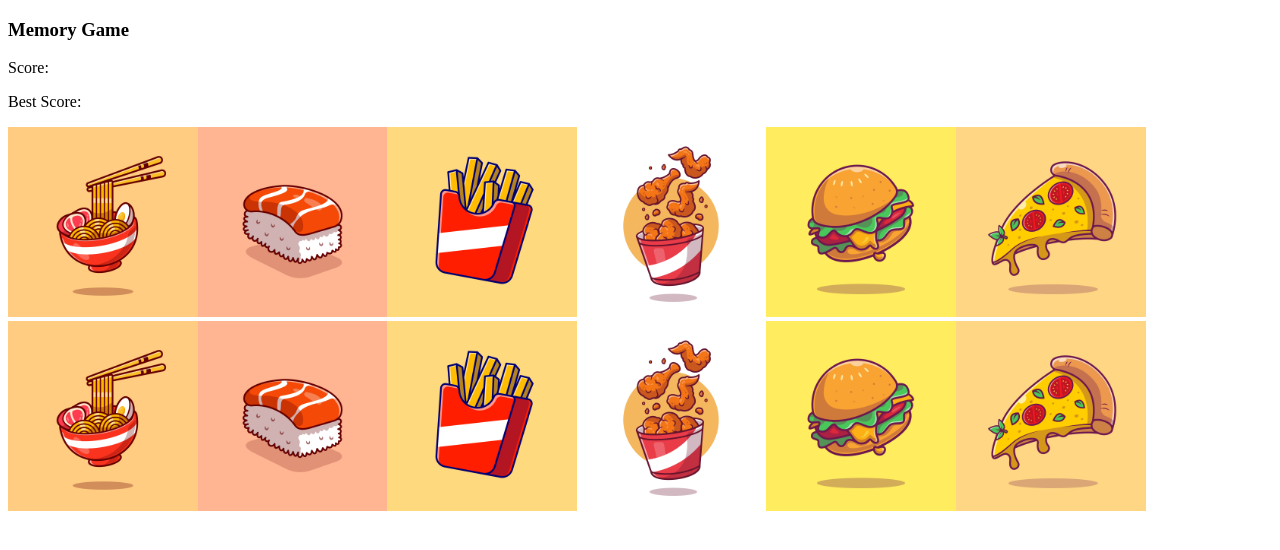
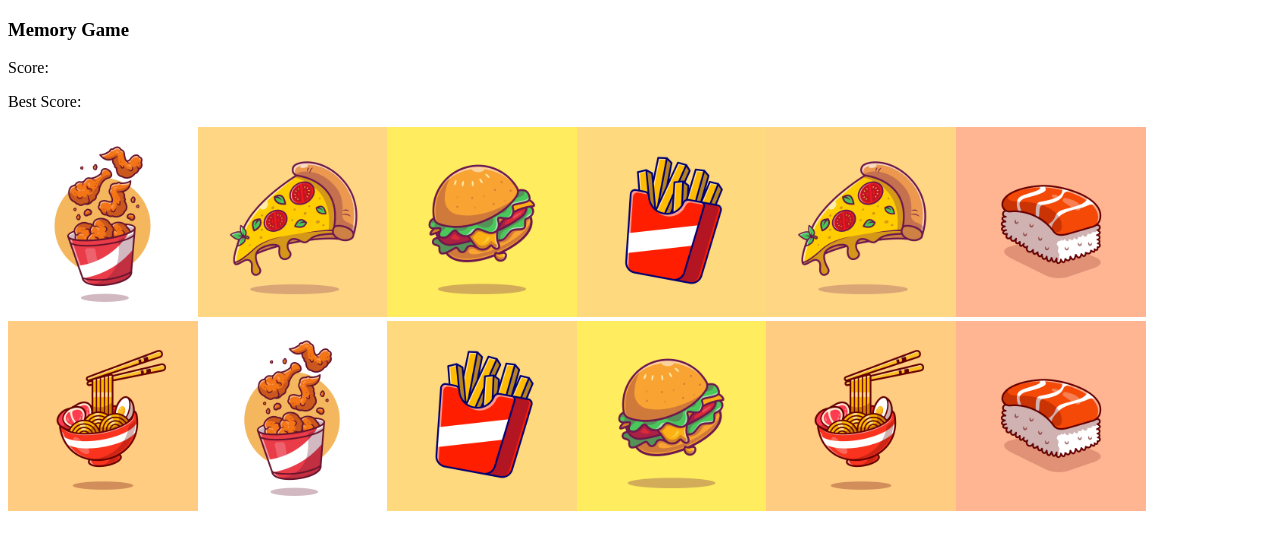
Before and after one commit to elnurad/memory-game, a React (Create React App) app: page / in a window 1280 px wide. Shown: the top 550 px of the page. Built offline with nearby package versions, Linux system fonts and the light colour scheme.

Commit message:
shuffler function and useEffect
q
:q
:quit

```diff
--- a/src/components/Card.jsx
+++ b/src/components/Card.jsx
@@ -2,7 +2,7 @@
 // eslint-disable-next-line no-unused-vars
 import React, { useState } from 'react';
 
-const Card = ({ image }) => (
-    <img src={image} alt="An image of food" />);
+const Card = ({ image, shuffleCards }) => (
+    <img onClick={shuffleCards} src={image} alt="An image of food" />);
 
 export default Card;
--- a/src/components/Shuffler.jsx
+++ b/src/components/Shuffler.jsx
@@ -10,12 +10,31 @@ const imageFour = require('../assets/04.jpg');
 const imageFive = require('../assets/05.jpg');
 const imageSix = require('../assets/06.jpg');
 
-const images = [{ image: imageOne },
-  { image: imageTwo },
-  { image: imageThree },
-  { image: imageFour },
-  { image: imageFive },
-  { image: imageSix },
+const images = [
+  {
+    image: imageOne,
+    name: 'ramen',
+  },
+  {
+    image: imageTwo,
+    name: 'sushi',
+  },
+  {
+    image: imageThree,
+    name: 'fries',
+  },
+  {
+    image: imageFour,
+    name: 'nuggets',
+  },
+  {
+    image: imageFive,
+    name: 'burger',
+  },
+  {
+    image: imageSix,
+    name: 'pizza',
+  },
 ];
 // const cardsToShuffle = [...cards, ...cards];
 
@@ -25,17 +44,28 @@ const images = [{ image: imageOne },
 
 function Shuffler() {
   const [cardGrid, setCardGrid] = useState([...images, ...images]);
+  // const [foodNames, setFoodNames] = useState([]);
+  // const [score, setScore] = useState(0);
 
-  const gridDisplay = cardGrid.map((card, index) => <Card key={index} image={card.image}/>);
+  const shuffleCards = () => {
+    console.log(cardGrid);
+    const gridCopy = [...cardGrid];
+    gridCopy.sort(() => 0.5 - Math.random());
+    setCardGrid(gridCopy);
+    console.log(gridCopy);
+  };
 
-  // const shuffleCards = () => {
+  // const keepScore = () => {
 
   // }
 
+  const gridDisplay = cardGrid.map((card, index) => <Card shuffleCards={shuffleCards}
+  key={index} image={card.image}/>);
+
   useEffect(() => {
     // eslint-disable-next-line no-alert
-    alert('hello memory game');
-  });
+    shuffleCards();
+  }, []);
 
   return (
     <div className="shuffler">
```
